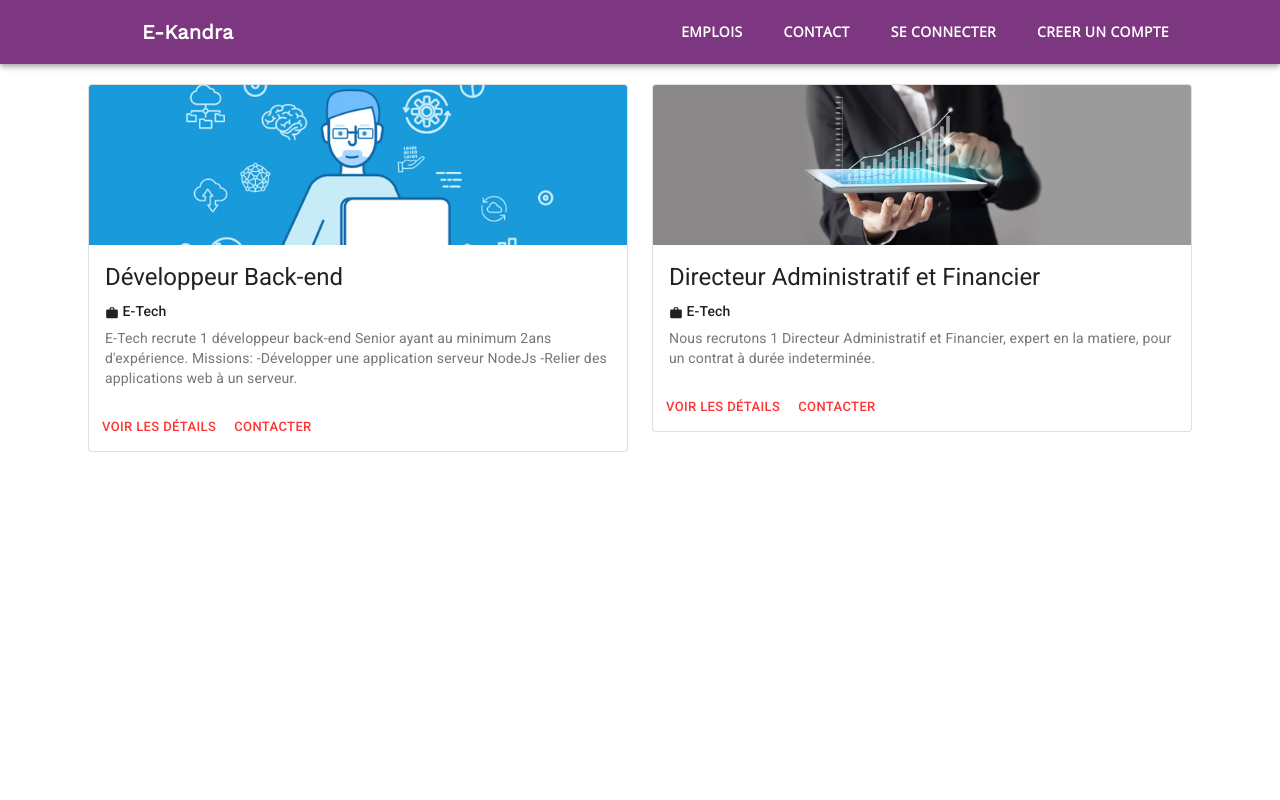
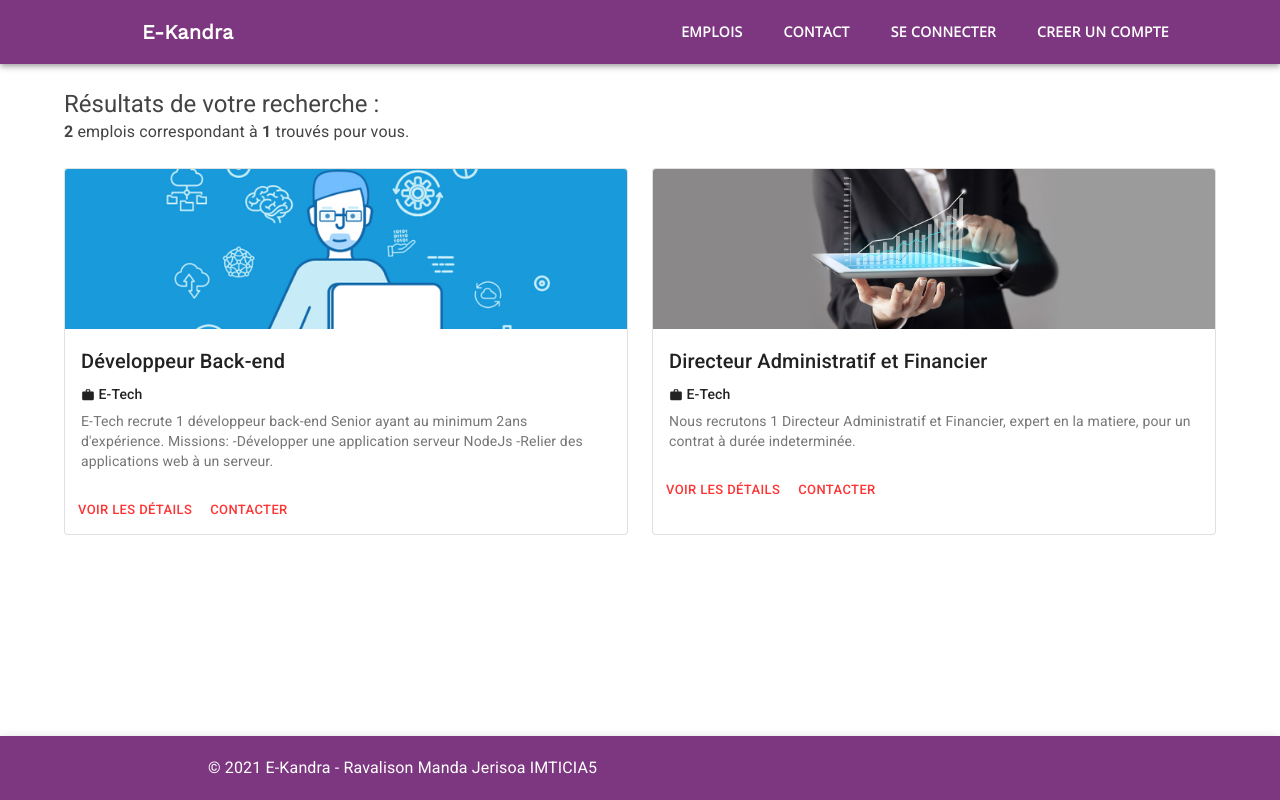
Before and after one commit to mandarvl/react-e-kandra, a React (Create React App) app: page /search/1 in a window 1280 px wide. Built offline with nearby package versions, Linux system fonts and the light colour scheme.

Commit message:
Séparation de l'affichage de liste d'offre d'emploi

```diff
--- a/src/App.css
+++ b/src/App.css
@@ -0,0 +1,12 @@
+.App{
+    display: flex;
+    flex-direction: column;
+}
+
+header, footer{
+    flex-grow: 0;
+}
+
+#main-content{
+    flex-grow: 1;
+}
--- a/src/App.tsx
+++ b/src/App.tsx
@@ -5,6 +5,7 @@ import Homepage from './components/Homepage';
 import { createTheme, MuiThemeProvider } from '@material-ui/core/styles'
 import Emploi from './components/Emploi';
 import Search from './components/Search';
+import Footer from './components/Footer';
 
 const theme = createTheme({
   palette: {
@@ -23,11 +24,14 @@ function App() {
       <div className="App">
         <Router>
           <Header/>
-          <Switch>
-            <Route path="/" exact={true}><Homepage /></Route>
-            <Route path="/emploi"><Emploi /></Route>
-            <Route path="/search/:keyword"><Search /></Route>
-          </Switch>
+          <div id="main-content">
+            <Switch>
+              <Route path="/" exact={true}><Homepage /></Route>
+              <Route path="/emploi"><Emploi /></Route>
+              <Route path="/search/:keyword"><Search /></Route>
+            </Switch>
+          </div>
+          <Footer/>
         </Router>
       </div>
     </MuiThemeProvider>
--- a/src/components/CardEmploi.tsx
+++ b/src/components/CardEmploi.tsx
@@ -25,7 +25,7 @@ export default function CardEmploi(props:{emploi:any}){
             title={props.emploi.titre}
             />
             <CardContent>
-                <Typography gutterBottom variant="h5" component="h2">
+                <Typography gutterBottom variant="h6" component="h2">
                 {props.emploi.titre}
                 </Typography>
                 <Typography gutterBottom variant="subtitle2" component="h3">
--- a/src/components/Emploi.tsx
+++ b/src/components/Emploi.tsx
@@ -1,33 +1,24 @@
-import { makeStyles, Container, Grid } from "@material-ui/core";
-import CardEmploi from "./CardEmploi";
+import { makeStyles, Box, Typography } from "@material-ui/core";
 import EmploiService from "../services/emploi-service";
+import ListEmploiDisplay from "./ListEmploiDisplay";
 
 const emploiService = new EmploiService() ;
 
 const useStyles = makeStyles({
     root: {
-        width: "90%",
-        marginTop: "20px"
+        width: "90%"
     }
 });
 
 export default function Emploi() {
     const classes = useStyles() ;
     return (
-    <Container className={classes.root}>
-        <Grid
-            container
-            spacing={3}
-            alignItems="stretch"
-        >
-            {
-                emploiService.getEmplois().map((item:any) =>
-                    <Grid item xs={6} key={item.id}>
-                        <CardEmploi emploi={item} />
-                    </Grid>
-                )
-            }
-        </Grid>
-    </Container>
+    <Box my={3} mx="auto" className={classes.root}>
+        <Box my={3}>
+            <Typography variant="h5" component="h1">Emplois </Typography>
+            <Typography variant="body1">De nombreux entreprises recherchent un employé comme vous. Choisissez une offre et obtenez votre job de rêves!</Typography>
+        </Box>
+        <ListEmploiDisplay lists={emploiService.getEmplois()} />
+    </Box>
     ) ;
 }
--- /dev/null
+++ b/src/components/Footer.tsx
@@ -0,0 +1,28 @@
+import { AppBar, Container, Toolbar, makeStyles, Typography } from "@material-ui/core";
+
+const useStyles = makeStyles(() => ({
+    root: {
+        height: "max-content",
+        display: "flex",
+        flexDirection: "column",
+        marginTop: "25px",
+        "& .MuiGrid-item>*": {
+            height: "100%"
+        }
+    }
+})) ;
+
+export default function Footer() {
+    const classes = useStyles() ;
+    return (
+        <AppBar component="footer" position="static" className={classes.root} color="primary">
+          <Container maxWidth="md">
+            <Toolbar>
+              <Typography variant="body1" color="inherit">
+                © 2021 E-Kandra - Ravalison Manda Jerisoa IMTICIA5
+              </Typography>
+            </Toolbar>
+          </Container>
+        </AppBar>
+    )
+}
--- a/src/components/Homepage.tsx
+++ b/src/components/Homepage.tsx
@@ -1,4 +1,4 @@
-import { Box, Button, Checkbox, FormControlLabel, Paper, Grid, makeStyles, TextField, RootRef } from "@material-ui/core";
+import { Box, Button, Checkbox, FormControlLabel, Paper, Grid, makeStyles, TextField } from "@material-ui/core";
 import React from "react" ;
 import { withRouter } from "react-router-dom";
 import coverImg from '../assets/images/cover-home.jpg' ;
@@ -26,12 +26,12 @@ const useStyles = makeStyles(() => ({
 
 function Homepage(props:any) {
     const { mainContainer, searchBox,searchForm } = useStyles() ;
-    const inputRef = React.createRef() ;
+    const emploiRef = React.createRef() ;
     const performSearch = () => {
-        console.log(inputRef.current) ;
-        if(inputRef == null)
+        console.log(emploiRef.current) ;
+        if(emploiRef == null)
             return ;
-        props.history.push("/search/"+(inputRef.current as HTMLInputElement).value) ;
+        props.history.push("/search/"+(emploiRef.current as HTMLInputElement).value) ;
     }
 
     return (
@@ -61,7 +61,7 @@ function Homepage(props:any) {
                                 style={{marginTop: "10px"}}
                             >
                                 <Grid item xs>
-                                    <TextField label="Quel emploi recherchez-vous?" variant="filled" />
+                                    <TextField inputRef={emploiRef} label="Quel emploi recherchez-vous?" variant="filled" />
                                 </Grid>
                                 <Grid item xs={2}>
                                     <Button onClick={performSearch} variant="contained" color="secondary">
--- /dev/null
+++ b/src/components/ListEmploiDisplay.tsx
@@ -0,0 +1,30 @@
+import { makeStyles, Grid } from "@material-ui/core";
+import CardEmploi from "./CardEmploi";
+
+const useStyles = makeStyles({
+    root: {
+        "& .MuiGrid-item>*":{
+            height: "100%"
+        }
+    }
+});
+
+export default function ListEmploiDisplay(props:any) {
+    const classes = useStyles() ;
+    return (
+        <Grid
+            className={classes.root}
+            container
+            spacing={3}
+            alignItems="stretch"
+        >
+            {
+                props.lists.map((item:any) =>
+                    <Grid item xs={6} key={item.id}>
+                        <CardEmploi emploi={item} />
+                    </Grid>
+                )
+            }
+        </Grid>
+    ) ;
+}
--- a/src/components/Search.tsx
+++ b/src/components/Search.tsx
@@ -1,5 +1,5 @@
-import { makeStyles, Container, Grid } from "@material-ui/core";
-import CardEmploi from "./CardEmploi";
+import { makeStyles, Typography, Box } from "@material-ui/core";
+import ListEmploiDisplay from "./ListEmploiDisplay";
 import EmploiService from "../services/emploi-service";
 import { withRouter } from "react-router-dom" ;
 
@@ -8,30 +8,22 @@ const emploiService = new EmploiService() ;
 const useStyles = makeStyles({
     root: {
         width: "90%",
-        marginTop: "20px"
     }
 });
 
 function Search(props:{match?: any}){
     const classes = useStyles() ;
     const keyword = props.match.params.keyword.toString() ;
-
+    const results = emploiService.searchEmplois(keyword) ;
+    const testPluriel = results.length > 1 ? "s":"" ;
     return (
-    <Container className={classes.root}>
-        <Grid
-            container
-            spacing={3}
-            alignItems="stretch"
-        >
-            {
-                emploiService.searchEmplois(keyword).map((item:any) =>
-                    <Grid item xs={6} key={item.id}>
-                        <CardEmploi emploi={item} />
-                    </Grid>
-                )
-            }
-        </Grid>
-    </Container>
+    <Box my={3} mx="auto" className={classes.root}>
+        <Box my={3}>
+            <Typography variant="h5" component="h1">Résultats de votre recherche : </Typography>
+            <Typography variant="body1"><b>{ results.length }</b> emploi{testPluriel} correspondant à <b>{ keyword }</b> trouvé{testPluriel} pour vous.</Typography>
+        </Box>
+        <ListEmploiDisplay lists={results} />
+    </Box>
     ) ;
 }
 
--- a/src/index.css
+++ b/src/index.css
@@ -29,3 +29,11 @@ a{
 header a{
   color: #fff ;
 }
+
+html, body, .App, #root{
+  height: 100% ;
+}
+
+.App{
+  position: relative;
+}
```
